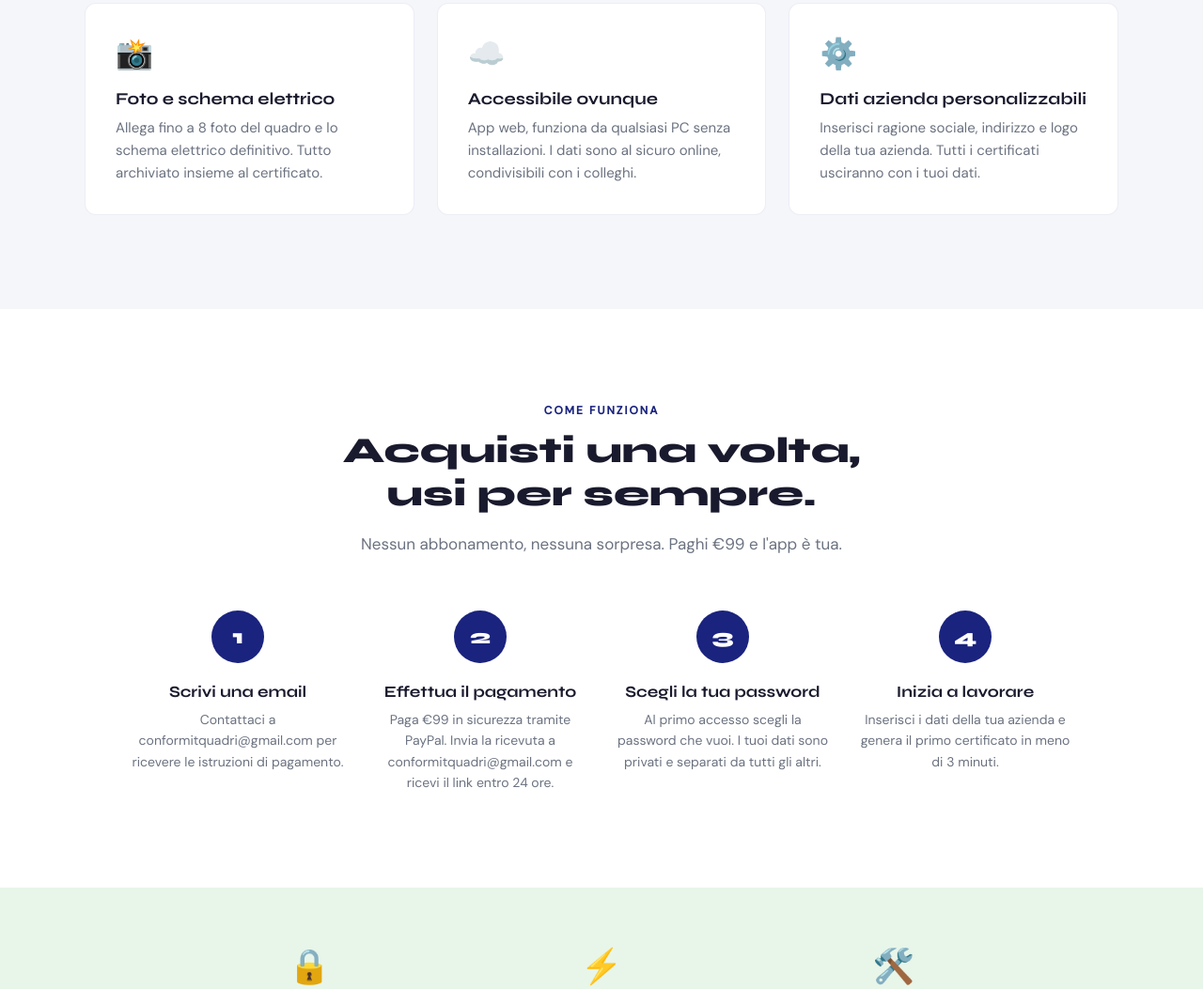
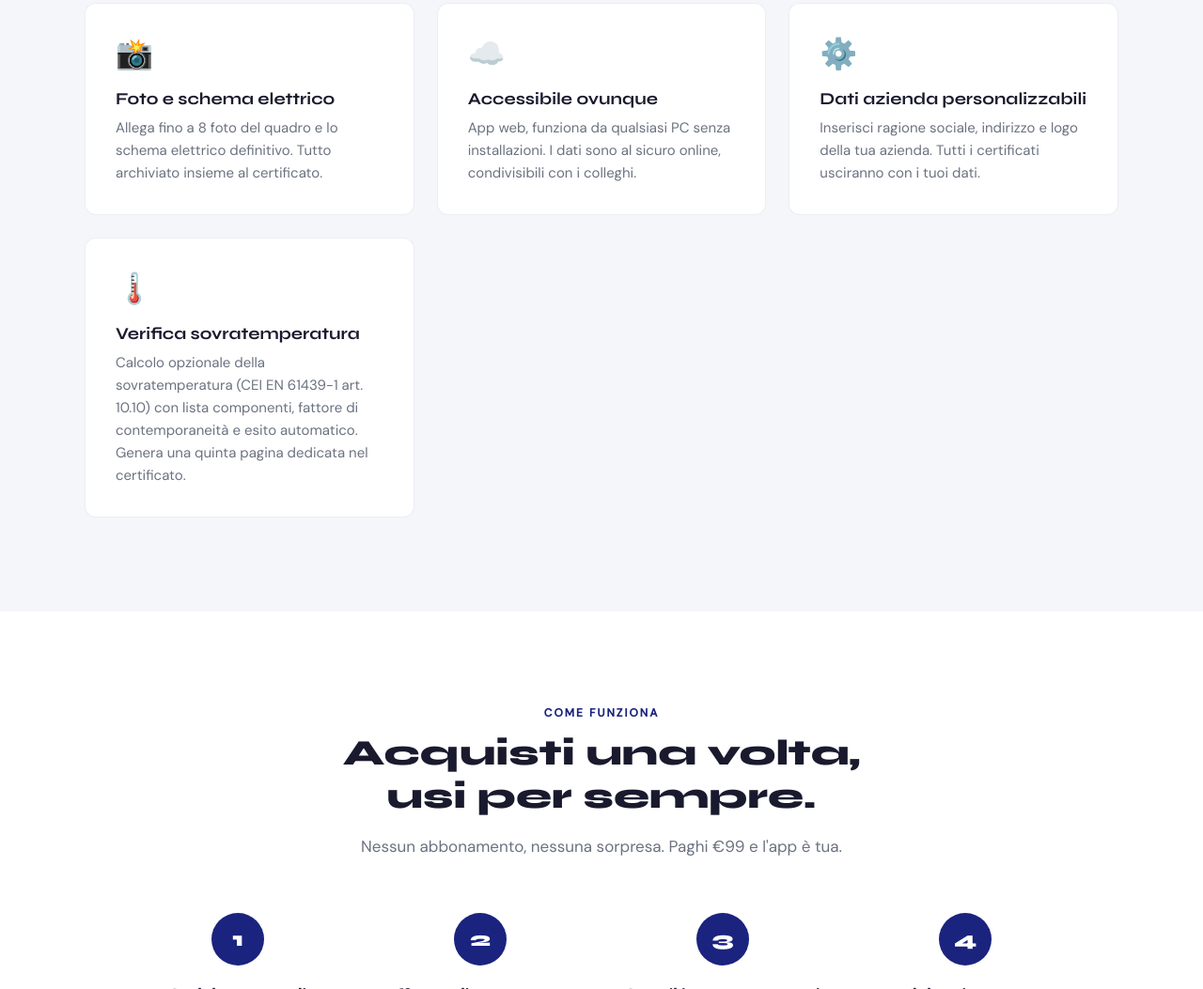
Before and after one commit to elettromeccanicamarino/certificazione-quadri-landing, a website: page public/index.html in a window 1280 px wide. Shown: the part 1421-2474 px from the top of the page at 94% size. Drawn offline with Linux system fonts and the light colour scheme.

Commit message:
Update index.html

```diff
--- a/public/index.html
+++ b/public/index.html
@@ -298,6 +298,11 @@ footer a:hover{color:var(--giallo);}
         <div class="feature-title">Dati azienda personalizzabili</div>
         <div class="feature-text">Inserisci ragione sociale, indirizzo e logo della tua azienda. Tutti i certificati usciranno con i tuoi dati.</div>
       </div>
+      <div class="feature-card">
+        <div class="feature-icon">🌡️</div>
+        <div class="feature-title">Verifica sovratemperatura</div>
+        <div class="feature-text">Calcolo opzionale della sovratemperatura (CEI EN 61439-1 art. 10.10) con lista componenti, fattore di contemporaneità e esito automatico. Genera una quinta pagina dedicata nel certificato.</div>
+      </div>
     </div>
   </div>
 </section>
```
